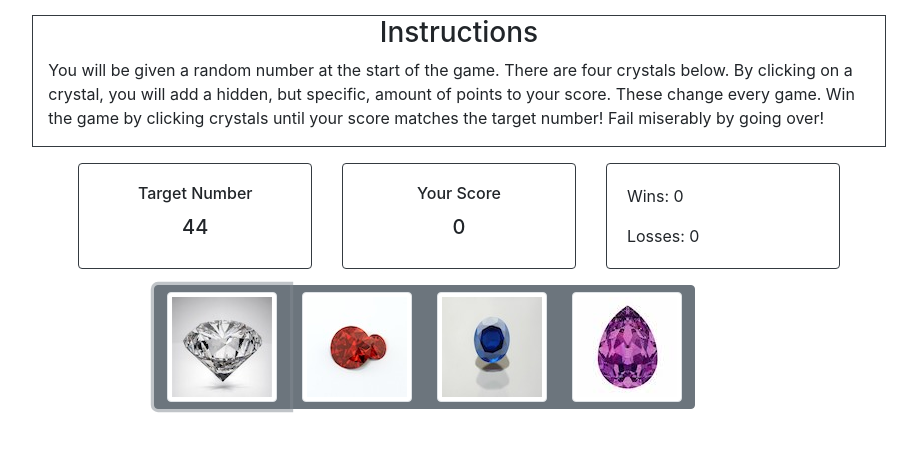
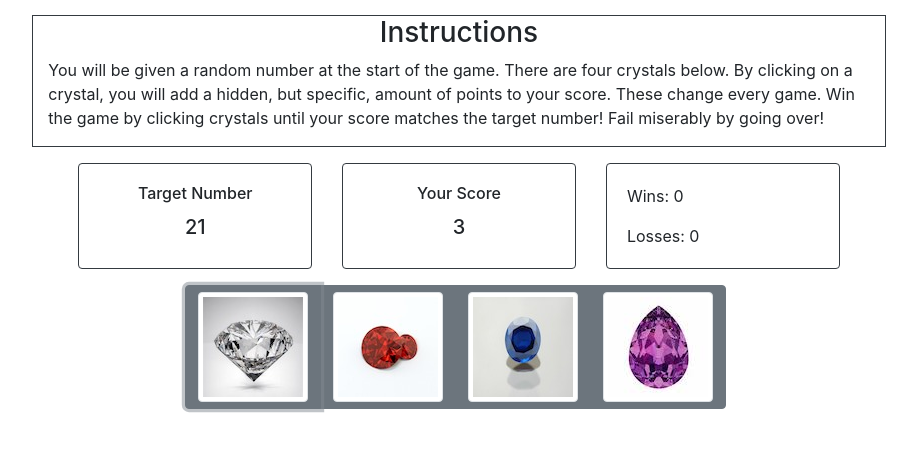
Before and after one commit to jedsmit/unit-4-game, a plain HTML site: page index.html in a window 1280 px wide. Both pictures are taken after a click on the button 403 px from the left and 445 px from the top of the page. Shown: the part 99-550 px from the top of the page, without its empty margins (181-1098 px from the left). Drawn offline with nearby package versions, Linux system fonts and the light colour scheme.

Commit message:
added main game code, centered buttons

```diff
--- a/assets/javascript/game.js
+++ b/assets/javascript/game.js
@@ -14,10 +14,16 @@ var rubyValue = 0;
 var lapisValue = 0;
 var amethystValue = 0;
 
-//functions
+var scoreTally = 0;
+var targetVal = 0;
+var winTally = 0;
+var lossTally = 0;
+
+//-----------------------------------------functions---------------------------
 //generates and displays target number
 function generateTargetNum() {
     result = Math.floor(Math.random() * (120 - 20)) + 19;
+    targetVal = result;
     targetNumber.text(result);
 };
 //generates random crystal value
@@ -30,20 +36,70 @@ function resetCrystals() {
     rubyValue = generateCrystalVal();
     lapisValue = generateCrystalVal();
     amethystValue = generateCrystalVal();
+    wins.text(winTally);
+    losses.text(lossTally);
 
     console.log(diamondValue);
     console.log(rubyValue);
     console.log(lapisValue);
     console.log(amethystValue);
 };
-
-resetCrystals();
-
-//on game start, generate a random number between 19-120
-//display random number in target number div
-//generate a random number for each crystal button
-//when clicked, add the crystal's number to the player's total
-//after each click, check score against the target number
+//adds gem value to user's score
+function tallyScore(gemVal) {
+    scoreTally += gemVal;
+    userScore.text(scoreTally);
+};
+//checks score against target number
 //if score equals the target number, player wins, increment wins, new game
 //if score is less than the target number, repeat the click stuff
 //if score is more than the target number, player loses, increment losses, new game
+
+function scoreCheck() {
+    if (scoreTally === targetVal) {
+        winTally++;
+        mainGame();
+    } else if (scoreTally > targetVal) {
+        lossTally++;
+        mainGame();
+    };
+};
+
+
+
+
+//-----------------------------------------Main Game---------------------------
+function mainGame() {
+    scoreTally = 0;
+    userScore.text(scoreTally);
+    //on game start, generate a random number between 19-120 and display in target number div
+    generateTargetNum();
+
+    //generate a random number for each crystal button
+    resetCrystals();
+    //when clicked, add the crystal's number to the player's total
+    //after each click, check score against the target number
+    if (scoreTally < targetVal) {
+        diamond.on("click", function () {
+            tallyScore(diamondValue);
+            scoreCheck();
+        });
+
+        ruby.on("click", function () {
+            tallyScore(rubyValue);
+            scoreCheck();
+        });
+
+        lapis.on("click", function () {
+            tallyScore(lapisValue);
+            scoreCheck();
+        });
+
+        amethyst.on("click", function () {
+            tallyScore(amethystValue);
+            scoreCheck();
+        });
+    };
+
+};
+
+mainGame();
--- a/index.html
+++ b/index.html
@@ -60,8 +60,8 @@
         </div>
         <!--Crystal Buttons-->
         <div class="row">
-            <div class="col-sm-8 offset-3">
-                <div class="btn-toolbar" role="toolbar" aria-label="Toolbar with button groups">
+            <div class="col-sm-12 justify-content-center">
+                <div class="btn-toolbar justify-content-center" role="toolbar" aria-label="Toolbar with button groups">
                     <div class="btn-group mr-2" role="group" aria-label="First group">
                         <button type="button" id="diamond" class="btn btn-large btn-secondary"><img
                                 class="img-thumbnail" src="assets/images/diamond.jpg" alt="diamond"> </button>
```
